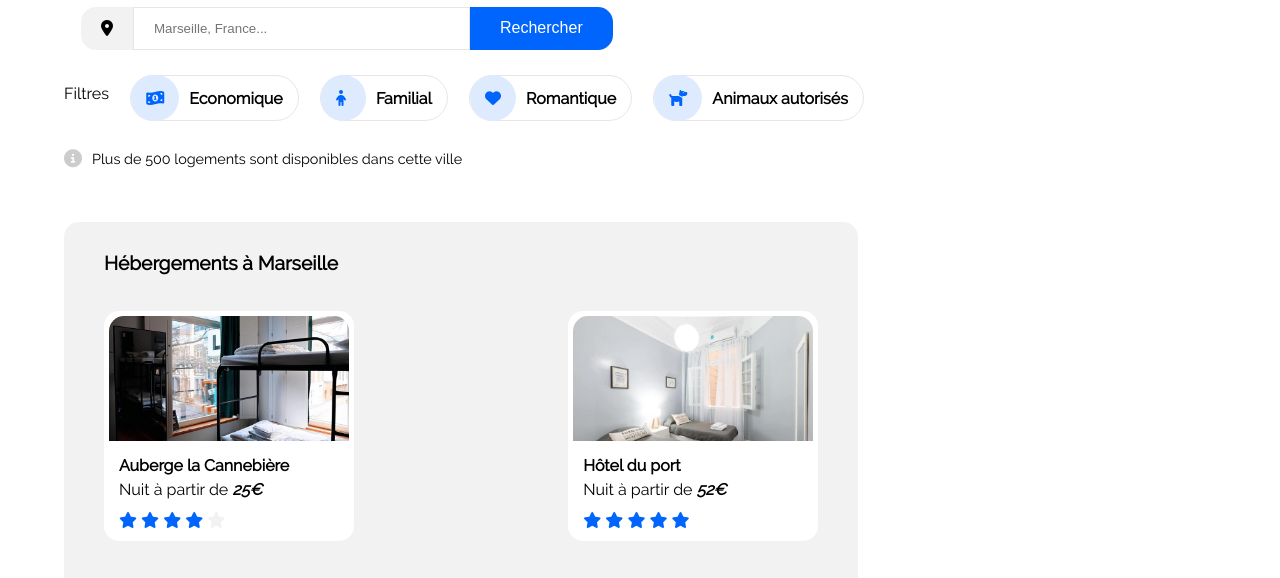
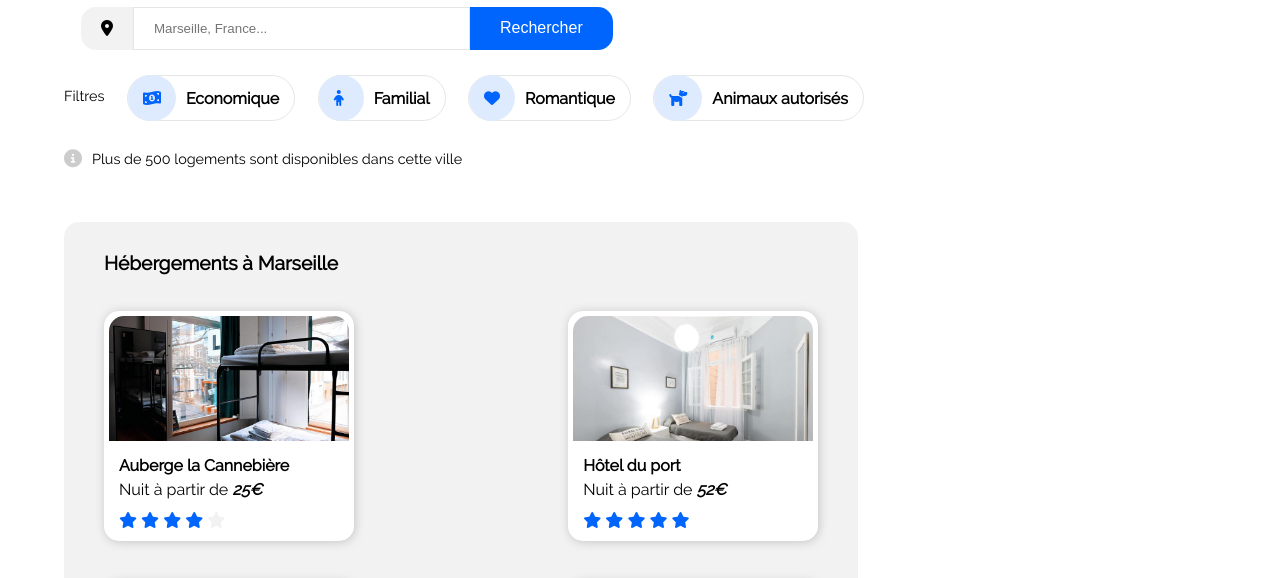
Before and after one commit to Kakaouet88/P2, a plain HTML site: page index.html in a window 1280 px wide. Shown: the part 208-786 px from the top of the page. Drawn offline with Linux system fonts and the light colour scheme.

```diff
--- a/style.css
+++ b/style.css
@@ -221,7 +221,8 @@
 }
 #filtrestitle
 {
-    padding: 14px 0px 0px 0px;
+    padding: 18px 0px 0px 0px;
+    font-size: 0.9em;
 }
 
 #filtres a:hover
@@ -297,6 +298,7 @@
     background-color: white;
     margin: 20px 0px 20px 0px;
     border-radius: 15px;
+    box-shadow: 1px 1px 10px rgba(128, 128, 128, 0.4);
 }
 
 .carteimage
@@ -394,6 +396,7 @@
     background-color: white;
     margin: 20px 0px 20px 0px;
     border-radius: 15px;
+    box-shadow: 1px 1px 10px rgba(128, 128, 128, 0.4);
 }
 .populairecarte a
 {
```
